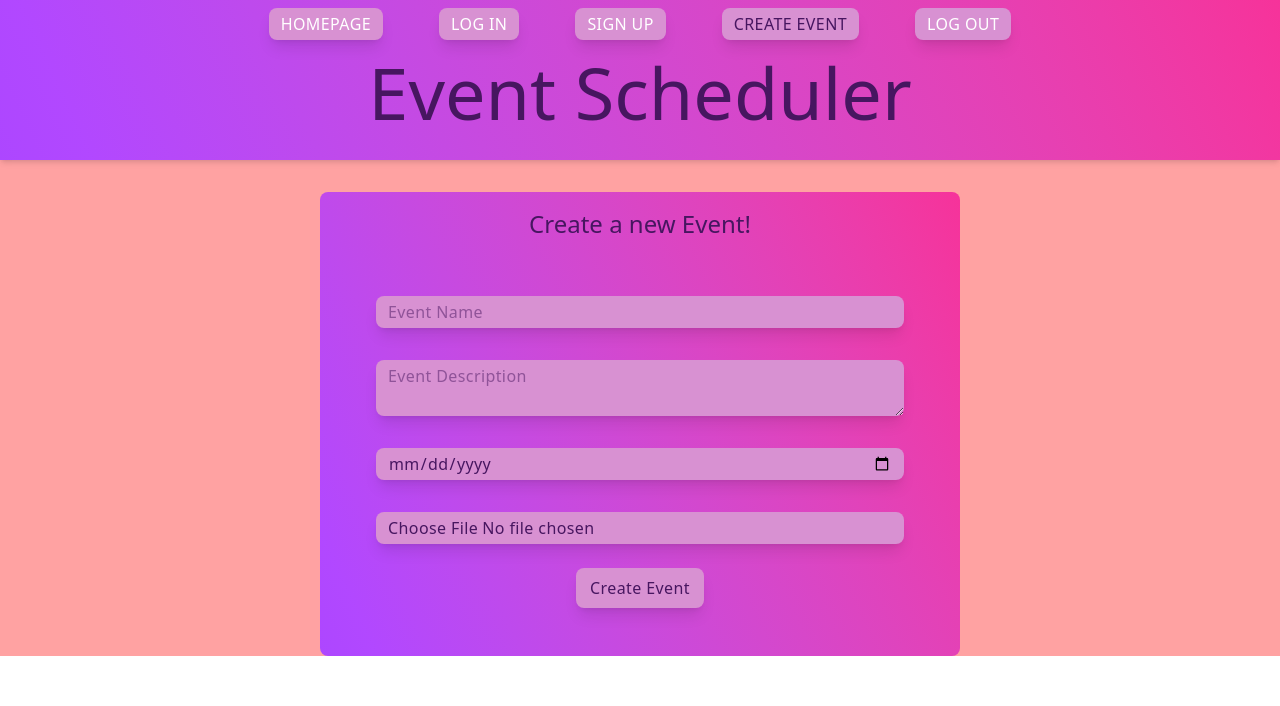
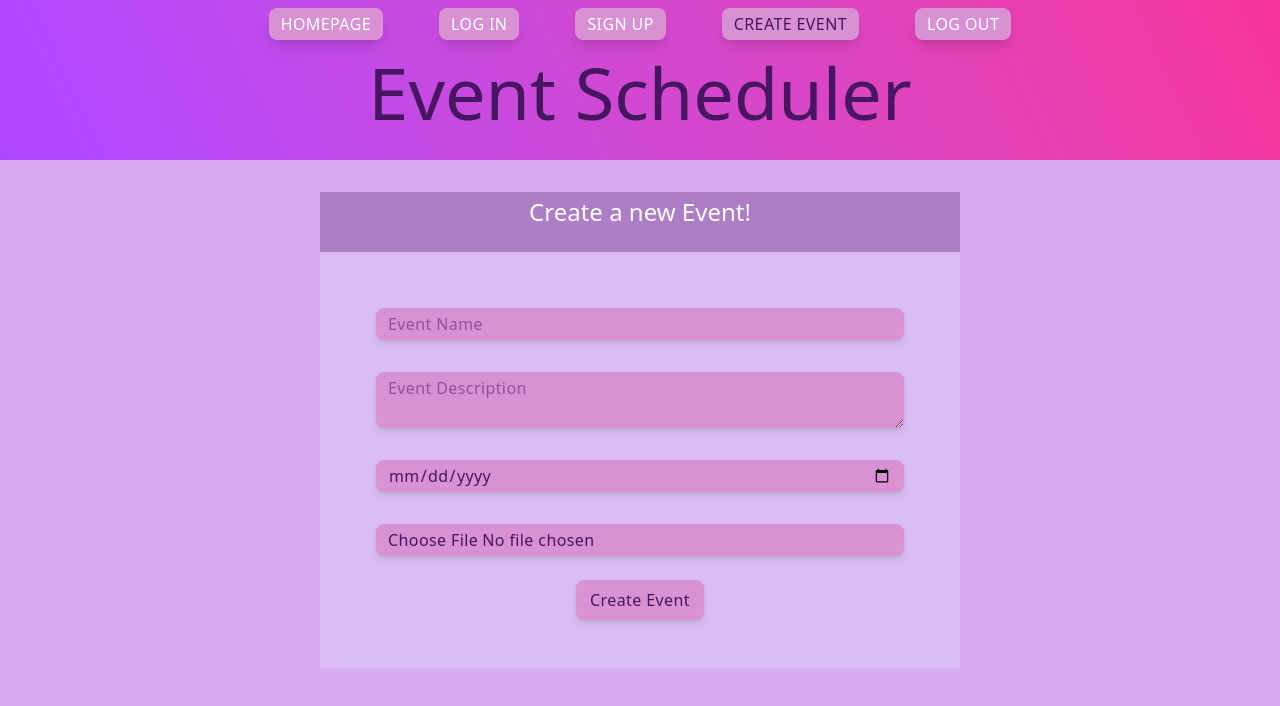
Before and after one commit to Eden-Wy/schedule, a React (Vite) app: page /new in a window 1280 px wide. Shown: the top 706 px of the page. Built offline with nearby package versions, Linux system fonts and the light colour scheme.

Commit message:
presumably finished

```diff
--- a/src/App.jsx
+++ b/src/App.jsx
@@ -9,10 +9,10 @@ import EventForm from "./pages/CreateEvent";
 
   function App() {
     return (
-      <div className="bg-red-300">
+      <div className="">
       <Navigation />
           <EventContextProvider>
-            <div className="bg-red-300">
+            <div className="">
               <Routes>
                 <Route path="/" element={<Home />} />
                 <Route path="/event/:id" element={<EventInfo />} />
--- a/src/components/Card.jsx
+++ b/src/components/Card.jsx
@@ -13,30 +13,33 @@ function Event({ event }) {
 
   return (
     <div className="flex justify-between">
-      <div className="event-item bg-linear-65 from-purple-500 to-pink-500 mt-[2rem] w-[100%] min-h-[30rem] p-4 rounded flex flex-col justify-between items-start gap-4">
+      <div className="bg-[#AD7EC5] h-15 flex-grow mt-[2rem]">
+        <h2 className="text-2xl m-[0.3rem] text-white text-center pt-1 text-wrap">{event.title}</h2>
+        <div className="event-item bg-[#D9BCF1] w-[100%] min-h-[30rem] max-h-[30rem] p-4 flex flex-col justify-between items-start gap-4">
           <div className="flex flex-col justify-between">
-        <h2 className="text-2xl">{event.title}</h2>
             {/*<p>{event.content}</p>*/}
             <p>{event.date}</p>
           </div>
+          <div></div>
           <img
             src={event.image}
-          alt={event.title} /*Don't like this, might want to put a random image in there.*/
-          className="w-[15rem] min-h-[10rem] rounded"
+            alt={event.content}
+            className="line-clamp-12 w-[15rem] rounded"
           />
-        <div className="event-item-footer flex items-center gap-4">
+          <div className="event-item-footer flex flex-col items-center gap-4">
             <button
-            className="text-[#471660] bg-[#D891D2] shadow-lg rounded-lg px-5 py-[.5rem]"
+              className="bg-[#D891D2] shadow-md rounded-lg tracking-wide text-[#471660] hover:bg-[#AD7EC5] px-5 py-[.5rem]"
               onClick={() => redirectToEventPage(event.id)}
             >
               View Event Details
             </button>
-          <button
-            className="text-[#471660] bg-[#D891D2] shadow-lg rounded-lg px-5 py-[.5rem]"
+            {/*<button
+              className="bg-[#D891D2] shadow-md rounded-lg tracking-wide text-[#471660] hover:bg-[#AD7EC5] px-5 py-[.5rem]"
               onClick={() => handleDelete(event.id)}
             >
               Remove Event
-          </button>
+            </button>*/}
+          </div>
         </div>
       </div>
     </div>
--- a/src/components/EventList.jsx
+++ b/src/components/EventList.jsx
@@ -7,7 +7,7 @@ function EventList() {
   const { events, event } = useContext(EventContext);
 
   return (
-      <div className="event-list flex flex-wrap justify-center gap-4">
+      <div className="event-list flex flex-wrap space-y-120 justify-center gap-4">
         {events.map((event) => (
           <Card key={event.id} event={event} />
 
--- a/src/pages/CreateEvent.jsx
+++ b/src/pages/CreateEvent.jsx
@@ -5,33 +5,36 @@ import { useContext } from "react";
 function EventForm() {
   const { event, setEvent, handleSubmit } = useContext(EventContext);
   return (
-    <div className="event-form-container w-[50%] ml-[25%] mt-[2rem] mb-[2rem] bg-linear-65 from-purple-500 to-pink-500 rounded-lg">
-      <h1 className="event-form-title mt-[2rem] pt-[1rem] text-2xl text-center text-[#471660]">Create a new Event!</h1>
+    <div className="bg-[#D9ACF1] min-h-[80vh] pt-[2rem]">
+      <div className="event-form-container w-[50%] ml-[25%] mb-[2rem] bg-[#D9BCF1] ">
+        <div className="bg-[#AD7EC5] h-15 flex-grow">
+          <h1 className="text-2xl text-white text-center pt-1 text-wrap">Create a new Event!</h1>
+        </div>
         <form
           onSubmit={handleSubmit}
           className="event-form w-[100%] p-[3rem] flex flex-col gap-4 "
         >
           <input
-          className="p-2 m-2 py-1 px-3 text-[#471660] bg-[#D891D2] shadow-lg rounded-lg tracking-wide"
+            className="p-2 m-2 py-1 px-3 bg-[#D891D2] shadow-md rounded-lg tracking-wide text-[#471660] hover:bg-[#AD7EC5] tracking-wide"
             type="text"
             placeholder="Event Name"
             value={event.title}
             onChange={(e) => setEvent({ ...event, title: e.target.value })}
           />
           <textarea
-          className="p-2 m-2 py-1 px-3 text-[#471660] bg-[#D891D2] shadow-lg rounded-lg tracking-wide"
+            className="p-2 m-2 py-1 px-3 bg-[#D891D2] shadow-md rounded-lg tracking-wide text-[#471660] hover:bg-[#AD7EC5] tracking-wide"
             placeholder="Event Description"
             value={event.content}
             onChange={(e) => setEvent({ ...event, content: e.target.value })}
           ></textarea>
           <input
-          className="p-2 m-2 py-1 px-3 text-[#471660] bg-[#D891D2] shadow-lg rounded-lg tracking-wide"
+            className="p-2 m-2 py-1 px-3 bg-[#D891D2] shadow-md rounded-lg tracking-wide text-[#471660] hover:bg-[#AD7EC5] tracking-wide"
             type="date"
             value={event.date}
             onChange={(e) => setEvent({ ...event, date: e.target.value })}
           />
           <input
-          className="p-2 m-2 py-1 px-3 text-[#471660] bg-[#D891D2] shadow-lg rounded-lg tracking-wide"
+            className="p-2 m-2 py-1 px-3 bg-[#D891D2] shadow-md rounded-lg tracking-wide text-[#471660] hover:bg-[#AD7EC5] tracking-wide"
             type="file"
             onChange={(e) => {
               if (e.target.files.length > 0) {
@@ -44,11 +47,12 @@ function EventForm() {
           />
           <button
             type="submit"
-          className="submit-button w-[8rem] h-[2.5rem] rounded m-auto text-[#471660] bg-[#D891D2] shadow-lg rounded-lg tracking-wide cursor-pointer"
+            className="submit-button w-[8rem] h-[2.5rem] rounded m-auto bg-[#D891D2] shadow-md rounded-lg tracking-wide text-[#471660] hover:bg-[#AD7EC5]-lg tracking-wide cursor-pointer"
           >
             Create Event
           </button>
         </form>
+      </div>
     </div>
   );
 }
```
Lines whose indentation alone changed are shown as unchanged.
